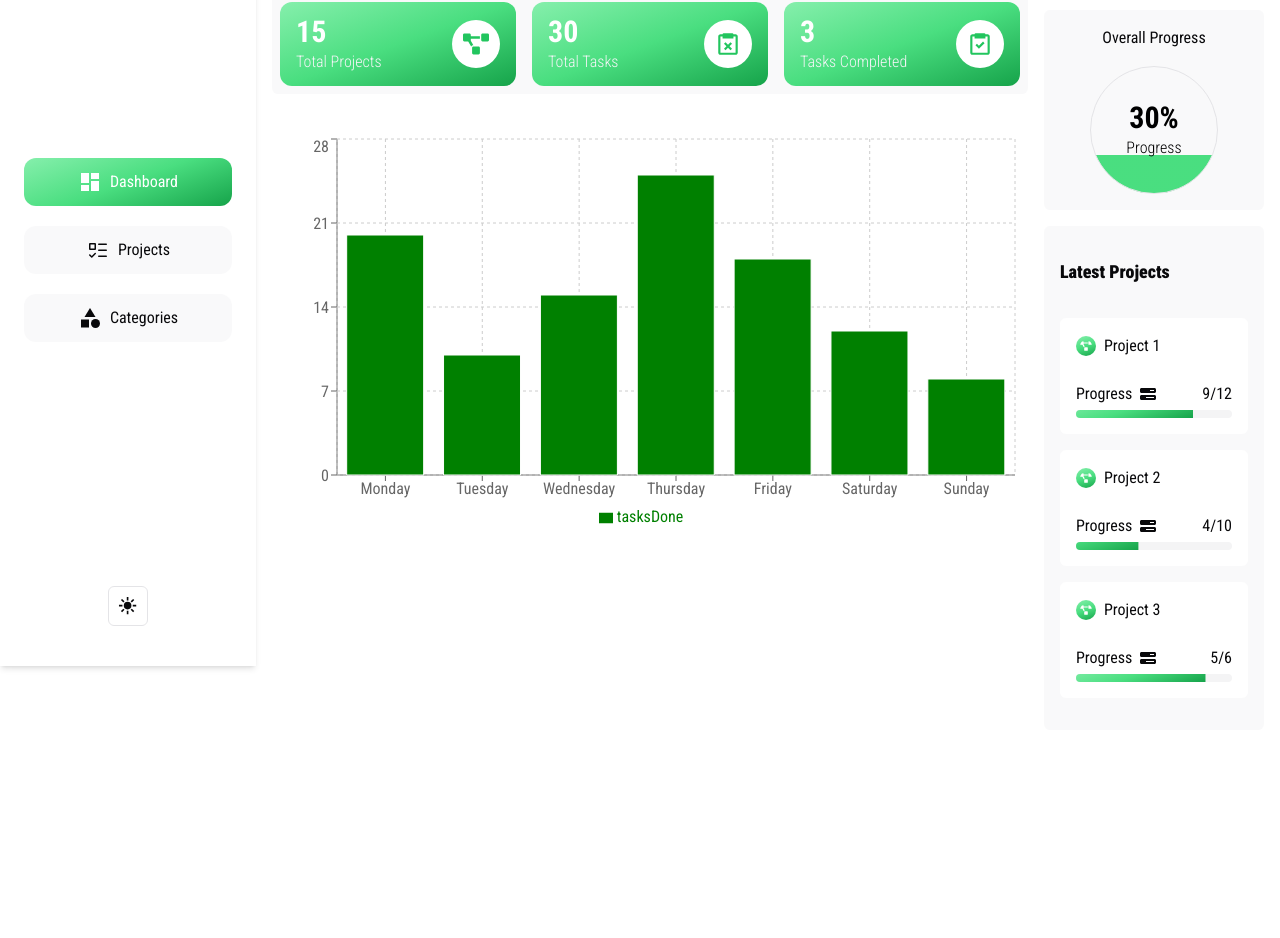
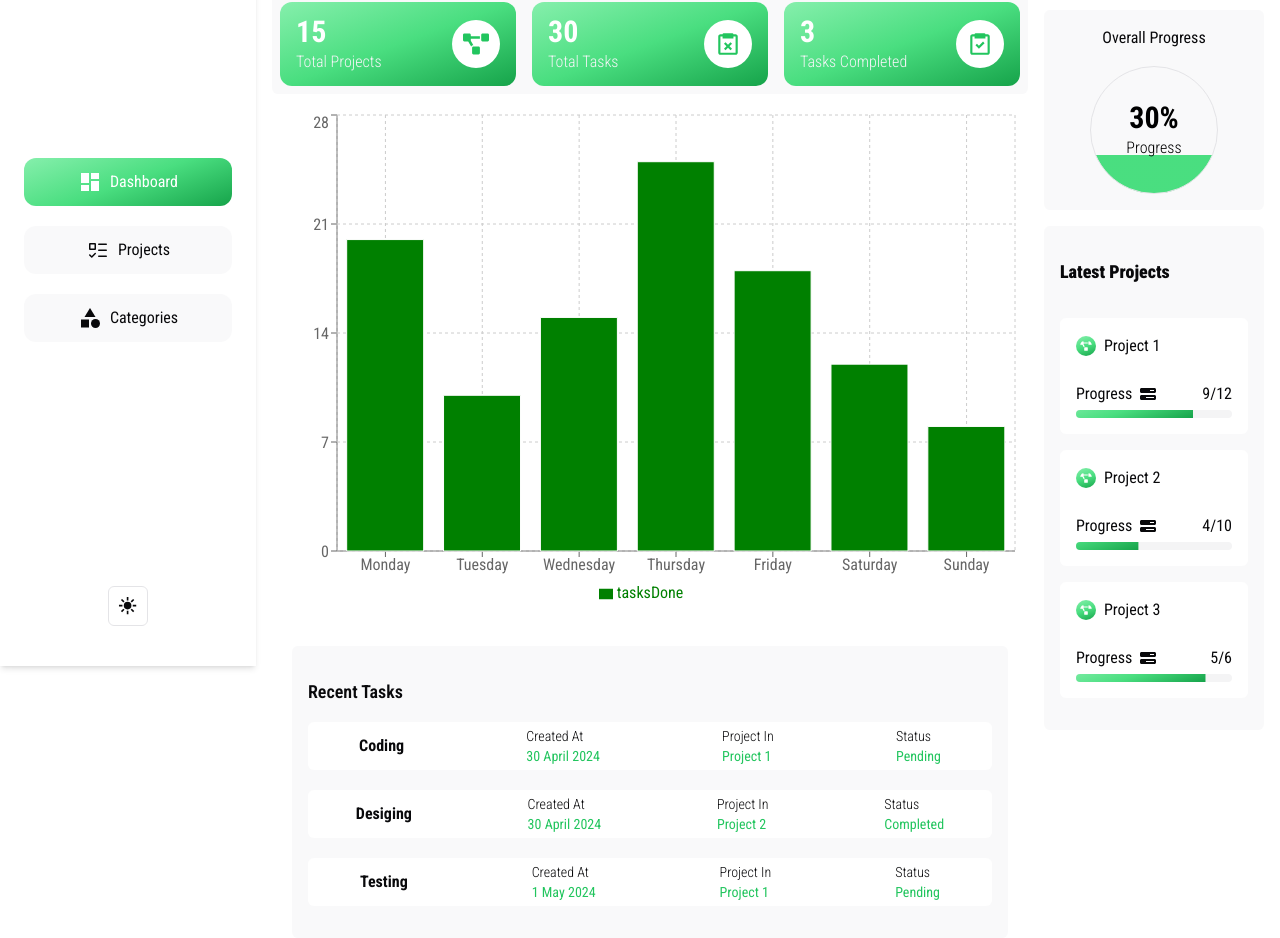
Before and after one commit to mmaazkhanhere/task-done, a Next.js app in the folder frontend/: page / in a window 1280 px wide. Shown: the part 134-1072 px from the top of the page. Before the commit the page ends 880 px from the top, so only its background shows below. Built offline with nearby package versions, Linux system fonts and the light colour scheme.

Commit message:
recent tasks created

```diff
--- a/frontend/src/app/(routes)/(dashboard)/_components/progress-line-chart.tsx
+++ b/frontend/src/app/(routes)/(dashboard)/_components/progress-bar-chart.tsx
@@ -29,7 +29,7 @@ const data: TaskDone[] = [
 	{ day: "Sunday", tasksDone: 8 },
 ];
 
-const ProgressLineChart = (props: Props) => {
+const ProgressBarChart = (props: Props) => {
 	const [mockData, setMockData] = useState<TaskDone[]>([]);
 
 	useEffect(() => {
@@ -37,8 +37,8 @@ const ProgressLineChart = (props: Props) => {
 	}, []);
 
 	return (
-		<div className="mt-10">
-			<ResponsiveContainer width={"99%"} height={400}>
+		<div>
+			<ResponsiveContainer width={"99%"} height={500}>
 				<BarChart data={mockData}>
 					<XAxis dataKey="day" />
 					<YAxis />
@@ -57,4 +57,4 @@ const ProgressLineChart = (props: Props) => {
 	);
 };
 
-export default ProgressLineChart;
+export default ProgressBarChart;
--- /dev/null
+++ b/frontend/src/app/(routes)/(dashboard)/_components/recent-task-card.tsx
@@ -0,0 +1,36 @@
+import React from "react";
+
+type Props = {
+	_id: number;
+	taskName: string;
+	createdAt: string;
+	projectName: string;
+	status: string;
+};
+
+const RecentTaskCard = ({
+	taskName,
+	createdAt,
+	projectName,
+	status,
+}: Props) => {
+	return (
+		<div className="flex items-center justify-around gap-x-5 w-full bg-white dark:bg-muted-foreground/30 rounded-md py-1">
+			<p className="font-bold">{taskName}</p>
+			<div className="flex flex-col text-sm">
+				<p className="font-light">Created At</p>
+				<p className="text-green-500">{createdAt}</p>
+			</div>
+			<div className="flex flex-col text-sm">
+				<p className="font-light">Project In</p>
+				<p className="text-green-500">{projectName}</p>
+			</div>
+			<div className="flex flex-col text-sm">
+				<p className="font-light">Status</p>
+				<p className="text-green-500">{status}</p>
+			</div>
+		</div>
+	);
+};
+
+export default RecentTaskCard;
--- /dev/null
+++ b/frontend/src/app/(routes)/(dashboard)/_components/recent-tasks.tsx
@@ -0,0 +1,57 @@
+import React from "react";
+import RecentTaskCard from "./recent-task-card";
+
+interface RecentTasks {
+	_id: number;
+	taskName: string;
+	createdAt: string;
+	projectName: string;
+	status: string;
+}
+
+const recentTasksArray: RecentTasks[] = [
+	{
+		_id: 1,
+		taskName: "Coding",
+		createdAt: "30 April 2024",
+		projectName: "Project 1",
+		status: "Pending",
+	},
+	{
+		_id: 2,
+		taskName: "Desiging",
+		createdAt: "30 April 2024",
+		projectName: "Project 2",
+		status: "Completed",
+	},
+	{
+		_id: 3,
+		taskName: "Testing",
+		createdAt: "1 May 2024",
+		projectName: "Project 1",
+		status: "Pending",
+	},
+];
+type Props = {};
+
+const RecentTasks = (props: Props) => {
+	return (
+		<div className="p-4 rounded-md py-8 m-5 bg-gray-100/50 dark:bg-muted">
+			<h2 className="font-semibold text-lg mb-4">Recent Tasks</h2>
+			<div className="flex flex-col items-start gap-5">
+				{recentTasksArray.map((task) => (
+					<RecentTaskCard
+						key={task._id}
+						_id={task._id}
+						taskName={task.taskName}
+						projectName={task.projectName}
+						createdAt={task.createdAt}
+						status={task.status}
+					/>
+				))}
+			</div>
+		</div>
+	);
+};
+
+export default RecentTasks;
--- a/frontend/src/app/(routes)/(dashboard)/page.tsx
+++ b/frontend/src/app/(routes)/(dashboard)/page.tsx
@@ -1,8 +1,9 @@
-import Image from "next/image";
 import React from "react";
+
 import Statistics from "./_components/statistics";
 import RightSideBar from "./_components/right-sidebar";
-import ProgressLineChart from "./_components/progress-line-chart";
+import ProgressBarChart from "./_components/progress-bar-chart";
+import RecentTasks from "./_components/recent-tasks";
 
 type Props = {};
 
@@ -10,9 +11,10 @@ const MainPage = (props: Props) => {
 	return (
 		<div className="flex flex-col item-start gap-y-4">
 			<div className="flex w-full">
-				<div className="w-9/12">
+				<div className="w-9/12 flex flex-col gap-y-4">
 					<Statistics />
-					<ProgressLineChart />
+					<ProgressBarChart />
+					<RecentTasks />
 				</div>
 				<RightSideBar />
 			</div>
```
